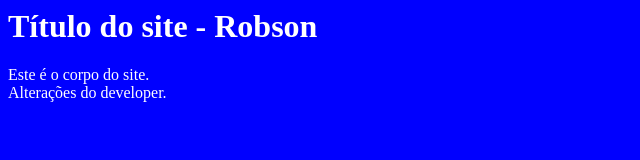
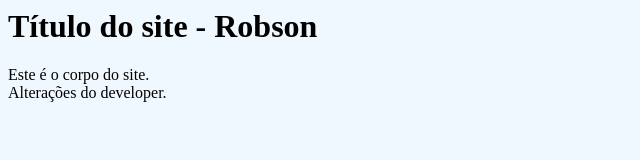
Before and after one commit to rpkraemer/conflitos, a plain HTML site: page index.html in a window 1280 px wide. Shown: the whole page, without its empty margins (0-640 px from the left). Drawn offline with Linux system fonts and the light colour scheme.

Commit message:
Ajuste nas cores da pagina

```diff
--- a/index.html
+++ b/index.html
@@ -2,8 +2,8 @@
   <head>
     <style>
       body {
-        background-color: blue;
-        color: white;
+        background-color:aliceblue;
+        color: black;
       }
     </style>
   </head>
```
